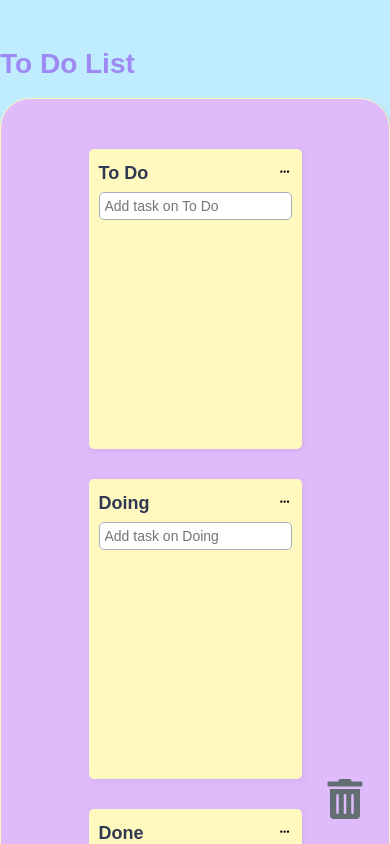
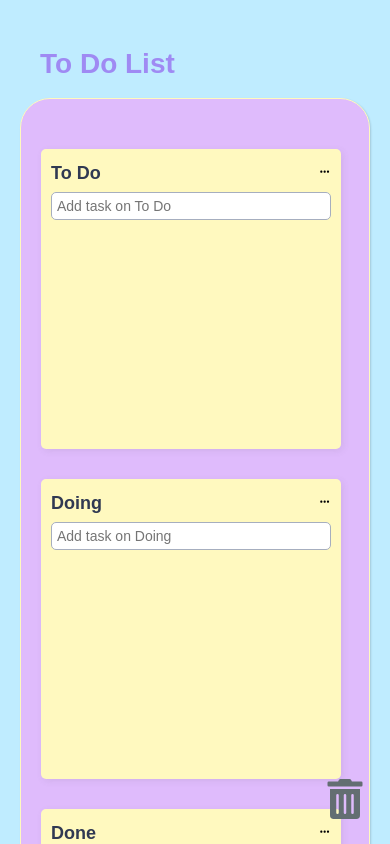
Before and after one commit to eileen819/dnd-todo, a React (Create React App) app: page / in a window 390 px wide. Shown: the top 844 px of the page. Built offline with nearby package versions, Linux system fonts and the light colour scheme.

Commit message:
Implement responsive UI

```diff
--- a/src/App.tsx
+++ b/src/App.tsx
@@ -6,6 +6,7 @@ import reset from "styled-reset";
 import { boardState, toDoState } from "./atom";
 import BoardArea from "./components/BoardArea";
 import DeleteItem from "./components/DeleteItem";
+import { theme } from "./theme";
 
 const GlobalStyle = createGlobalStyle`
   ${reset}
@@ -32,6 +33,13 @@ const Container = styled.div`
   flex-direction: column;
   justify-content: center;
   align-items: center;
+
+  @media ${({ theme }) => theme.media.mobile} {
+    max-width: 350px;
+  }
+  @media ${({ theme }) => theme.media.tablet} {
+    margin: 0px 20px;
+  }
 `;
 
 const Title = styled.h1`
@@ -40,6 +48,13 @@ const Title = styled.h1`
   font-weight: 800;
   color: #9f8af3;
   margin-bottom: 20px;
+
+  @media ${({ theme }) => theme.media.mobile} {
+    margin-left: 20px;
+  }
+  @media ${({ theme }) => theme.media.tablet} {
+    margin-left: 20px;
+  }
 `;
 
 const BoardWrapper = styled.div`
--- a/src/components/Board.tsx
+++ b/src/components/Board.tsx
@@ -8,7 +8,7 @@ import { memo } from "react";
 import ToggleMenu from "./ToggleMenu";
 
 const Wrapper = styled.div`
-  min-width: 200px;
+  width: 300px;
   min-height: 300px;
   background-color: ${(props) => props.theme.boardColor};
   padding: 10px;
@@ -17,6 +17,10 @@ const Wrapper = styled.div`
   flex-direction: column;
   overflow: hidden;
   box-shadow: 2px 2px 7px rgba(86, 86, 86, 0.1);
+
+  @media ${({ theme }) => theme.media.desktop} {
+    width: 220px;
+  }
 `;
 
 const Title = styled.div`
--- a/src/components/BoardArea.tsx
+++ b/src/components/BoardArea.tsx
@@ -19,6 +19,11 @@ const Wrapper = styled.div`
   border-radius: 30px;
   border: 1px solid #fff9bf;
   box-shadow: 1px 1px 2px rgba(0, 0, 0, 0.15);
+
+  @media ${({ theme }) => theme.media.mobile} {
+    display: grid;
+    grid-template-columns: repeat(1, 1fr);
+  }
 `;
 
 function BoardArea() {
@@ -30,7 +35,11 @@ function BoardArea() {
         <>
           <Wrapper ref={provided.innerRef} {...provided.droppableProps}>
             {boards.map((boardId, index) => (
-              <Board key={boardId} boardId={boardId} index={index} />
+              <Board
+                key={`${boardId}-${index}`}
+                boardId={boardId}
+                index={index}
+              />
             ))}
             {provided.placeholder}
             <CreateBoard />
--- a/src/components/CardArea.tsx
+++ b/src/components/CardArea.tsx
@@ -14,6 +14,7 @@ interface ICardAreaProps {
 }
 
 const Area = styled.div<IAreaProps>`
+  width: 100%;
   background-color: ${(props) =>
     props.$isDraggingOver
       ? "#C6E7FF"
@@ -22,7 +23,11 @@ const Area = styled.div<IAreaProps>`
       : "transparent"};
   flex-grow: 1;
   transition: background-color 0.3s ease-in-out;
-  padding: 10px;
+  padding: 10px 0px;
+
+  @media ${({ theme }) => theme.media.desktop} {
+    width: 200px;
+  }
 `;
 
 function CardArea({ boardId }: ICardAreaProps) {
--- a/src/components/CreateBoard.tsx
+++ b/src/components/CreateBoard.tsx
@@ -9,7 +9,7 @@ interface ICategoryForm {
 }
 
 const CategoryForm = styled.form`
-  width: 200px;
+  width: 220px;
   height: 300px;
   display: flex;
   flex-direction: column;
@@ -35,14 +35,26 @@ const CategoryForm = styled.form`
     border: none;
     color: #fff9bf;
   }
+  @media ${({ theme }) => theme.media.mobile} {
+    width: 100%;
+  }
+
+  @media ${({ theme }) => theme.media.tablet} {
+    width: 300px;
+  }
 `;
 
 function CreateBoard() {
   const { register, handleSubmit, setValue } = useForm<ICategoryForm>();
-  const setBoards = useSetRecoilState(boardState);
+  const [boards, setBoards] = useRecoilState(boardState);
   const setToDos = useSetRecoilState(toDoState);
 
   const onValid = ({ boardName }: ICategoryForm) => {
+    if (boards.includes(boardName.trim())) {
+      alert("You already have a board with the same name.");
+      return;
+    }
+
     setBoards((oldBoards) => {
       return [...oldBoards, boardName];
     });
@@ -59,7 +71,9 @@ function CreateBoard() {
   return (
     <CategoryForm onSubmit={handleSubmit(onValid)}>
       <input
-        {...register("boardName", { required: true })}
+        {...register("boardName", {
+          required: true,
+        })}
         type="text"
         placeholder="Add New Board"
       />
--- a/src/components/DraggableCard.tsx
+++ b/src/components/DraggableCard.tsx
@@ -15,10 +15,15 @@ const Card = styled.div<{ $isDragging: boolean }>`
   display: flex;
   justify-content: space-between;
   align-items: center;
-  line-height: 1.5;
 `;
+
 const Text = styled.span`
   flex-grow: 1;
+  /* width: 155px; */
+  white-space: normal;
+  word-break: break-all;
+  overflow-wrap: break-word;
+  line-height: 1.4;
 `;
 
 const EditBtn = styled.button`
--- a/src/styled.d.ts
+++ b/src/styled.d.ts
@@ -5,5 +5,10 @@ declare module "styled-components" {
     bgColor: string;
     boardColor: string;
     cardColor: string;
+    media: {
+      mobile: string;
+      tablet: string;
+      desktop: string;
+    };
   }
 }
--- a/src/theme.ts
+++ b/src/theme.ts
@@ -4,4 +4,9 @@ export const theme: DefaultTheme = {
   bgColor: "#BFECFF",
   boardColor: "#FFF9BF",
   cardColor: "#FDDBBB",
+  media: {
+    mobile: "(max-width: 425px)",
+    tablet: "(min-width: 426px) and (max-width: 768px)",
+    desktop: "(min-width: 769px)",
+  },
 };
```
